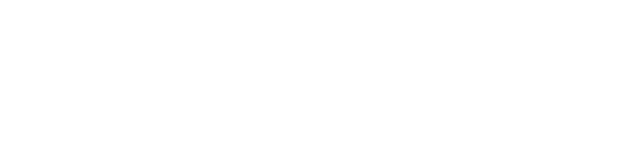
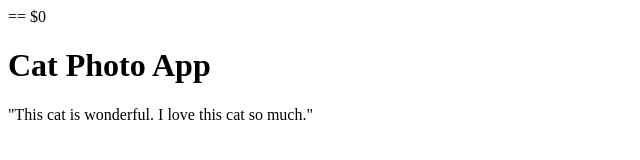
Before and after one commit to mpfiffner-wq/001-titles-headings-paragraphs-, a website: page index.html in a window 1280 px wide. Shown: the whole page, without its empty margins (0-640 px from the left). Drawn offline with Linux system fonts and the light colour scheme.

Commit message:
Update index.html

```diff
--- a/index.html
+++ b/index.html
@@ -1,8 +1,11 @@
 <html>
     <head>
-
+        <title>CatPhotoApp</title>
     </head>
-    <body>
-
+    <body>== $0
+        <h1>Cat Photo App</h1>
+        <p>
+            "This cat is wonderful. I love this cat so much."
+        </p>
     </body>
 </html>
```
